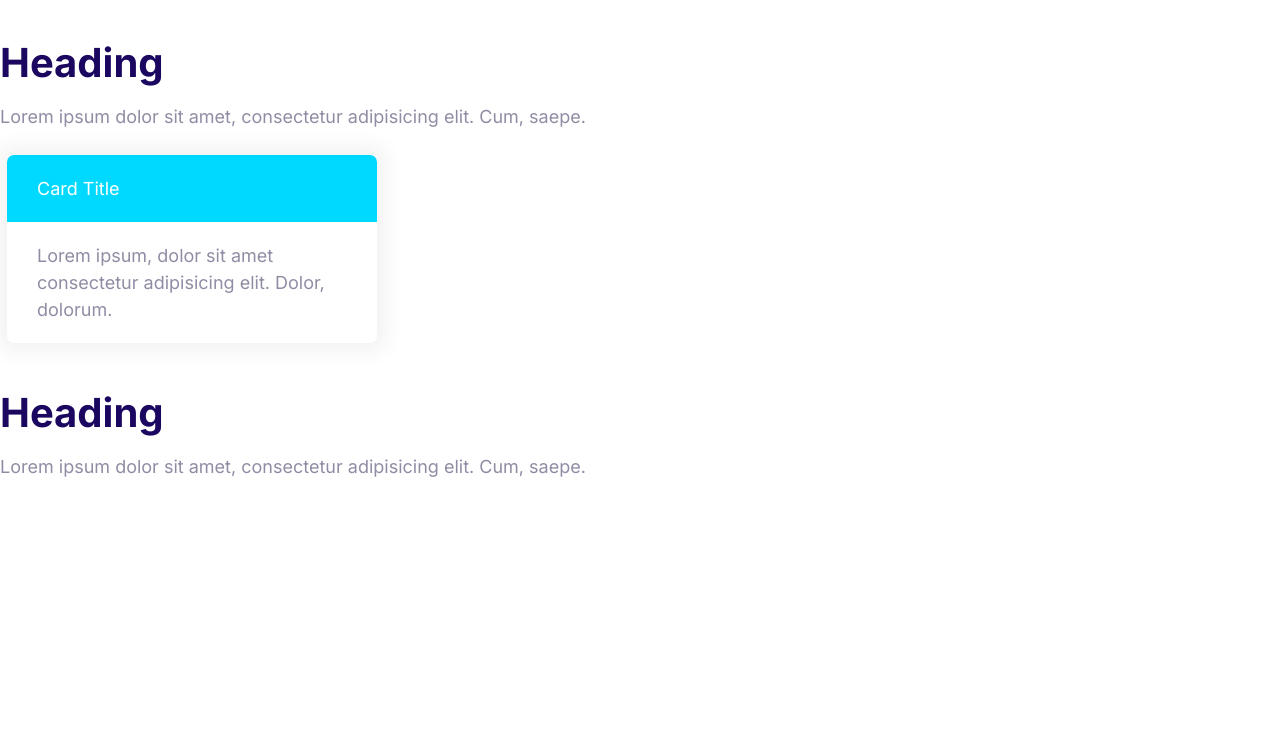
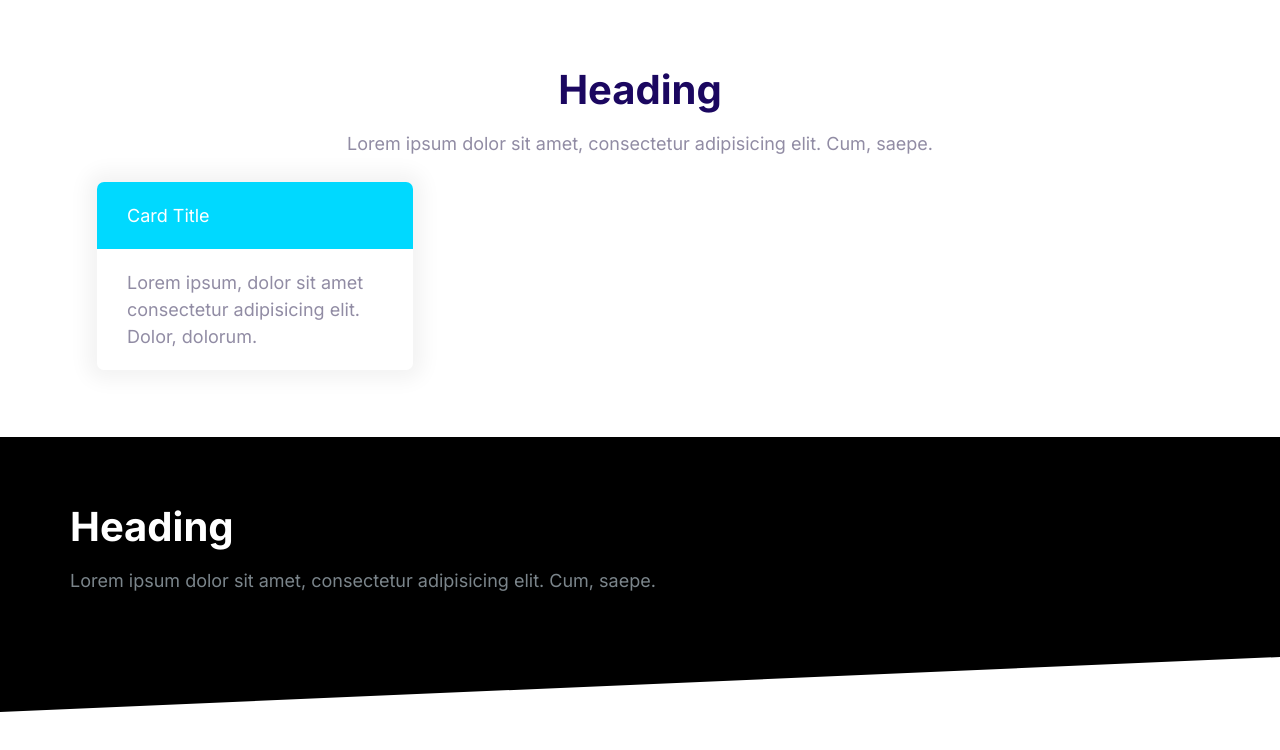
Before and after one commit to AlejandroIrizarry/alefy, a plain HTML site: page index.html in a window 1280 px wide. Drawn offline with Linux system fonts and the light colour scheme.

Commit message:
Commit the styling of block components.

```diff
--- a/css/styles.css
+++ b/css/styles.css
@@ -583,3 +583,42 @@ a {
   max-height: 100vh;
   opacity: 1;
 }
+
+/* Blocks */
+
+.block {
+  --padding-vertical: 6rem;
+  padding: var(--padding-vertical) 2rem;
+}
+
+.block__header {
+  text-align: center;
+}
+
+.block__heading {
+  margin-top: 0;
+}
+
+.block--dark {
+  background: #000;
+  color: #7b858b;
+}
+
+.block--dark .block__heading {
+  color: #fff;
+}
+
+.block--skewed-right {
+  padding-bottom: calc(var(--padding-vertical) + 4rem);
+  clip-path: polygon(0% 0%, 100% 0%, 100% 100%, 0% 80%);
+}
+
+.block--skewed-left {
+  padding-bottom: calc(var(--padding-vertical) + 4rem);
+  clip-path: polygon(0% 0%, 100% 0%, 100% 80%, 0% 100%);
+}
+
+.container {
+  max-width: 1140px;
+  margin: 0 auto;
+}
```
Also changed, not shown: components/blocks.html (added, +23 -0 lines).
